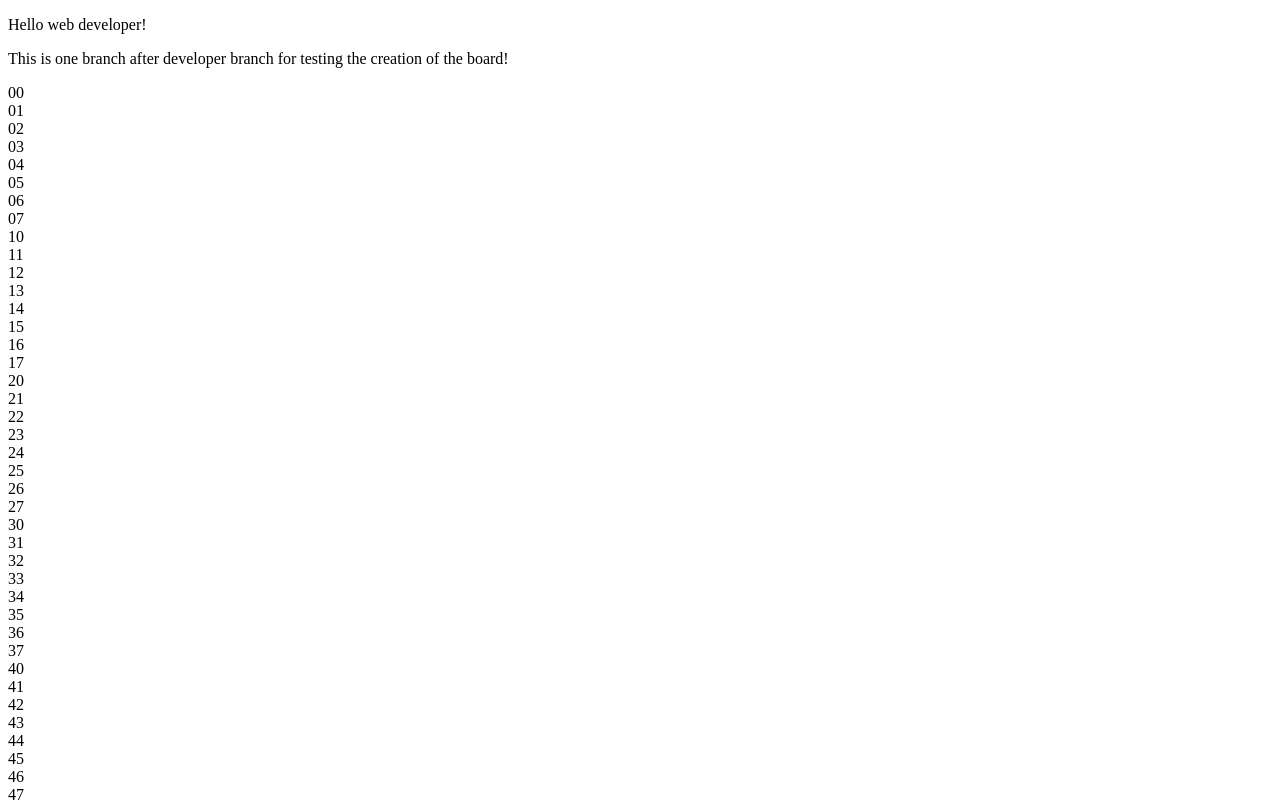
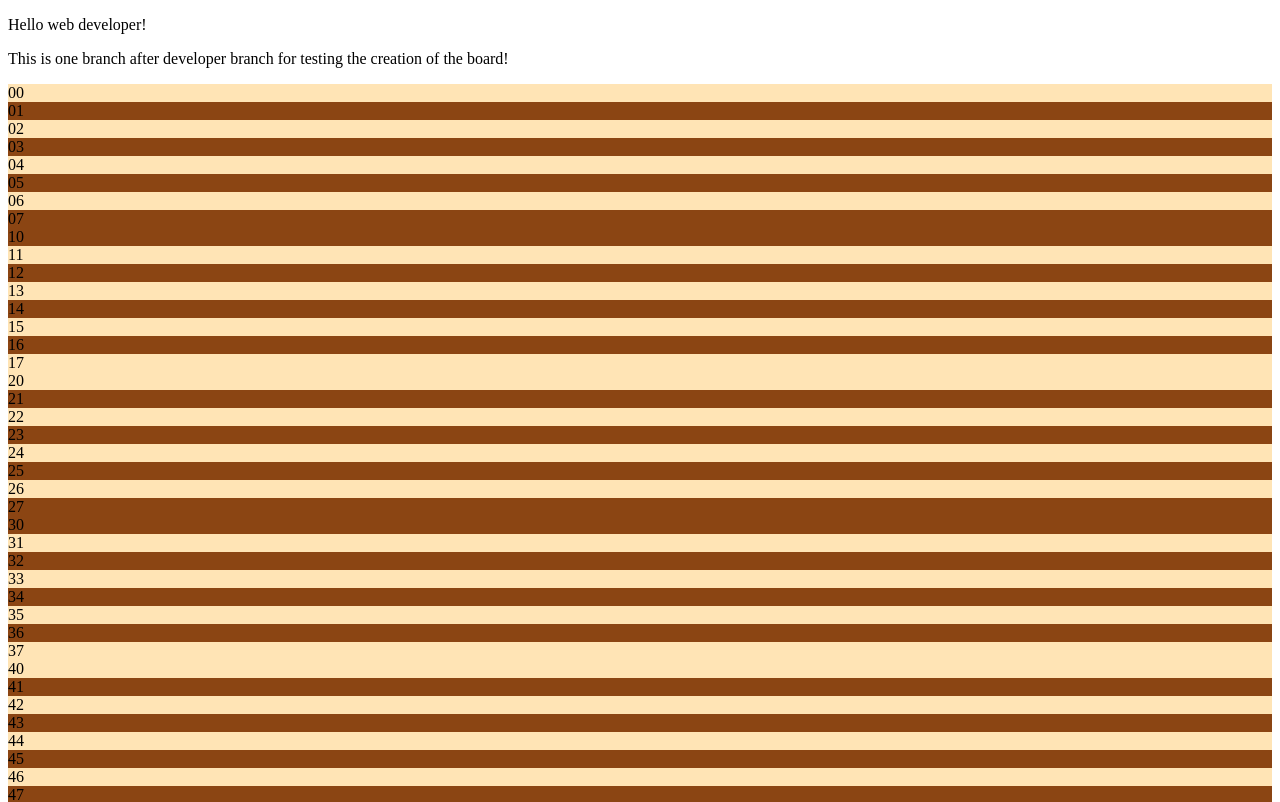
Before and after one commit to SkimZconceited/Phase4-GameTheoryProject-frontend, a React (Create React App) app in the folder client/: page / in a window 1280 px wide. Shown: the top 802 px of the page. Built offline with nearby package versions, Linux system fonts and the light colour scheme.

Commit message:
Updated Cell.jsx and implemented colors

```diff
--- a/client/src/components/Cell.jsx
+++ b/client/src/components/Cell.jsx
@@ -1,11 +1,11 @@
 import React from 'react'
 
-function Cell({value}) {
-  return (
-    <div className="cell">
-            {value}
-    </div>
-  )
+function Cell({ value, isDark }) {
+  const cellStyle = {
+    backgroundColor: isDark ? '#8B4513' : '#FFE4B5',
+  };
+
+  return <div className={`cell ${isDark ? 'dark' : ''}`} style={cellStyle}>{value}</div>;
 }
 
-export default Cell
+export default Cell;
```
